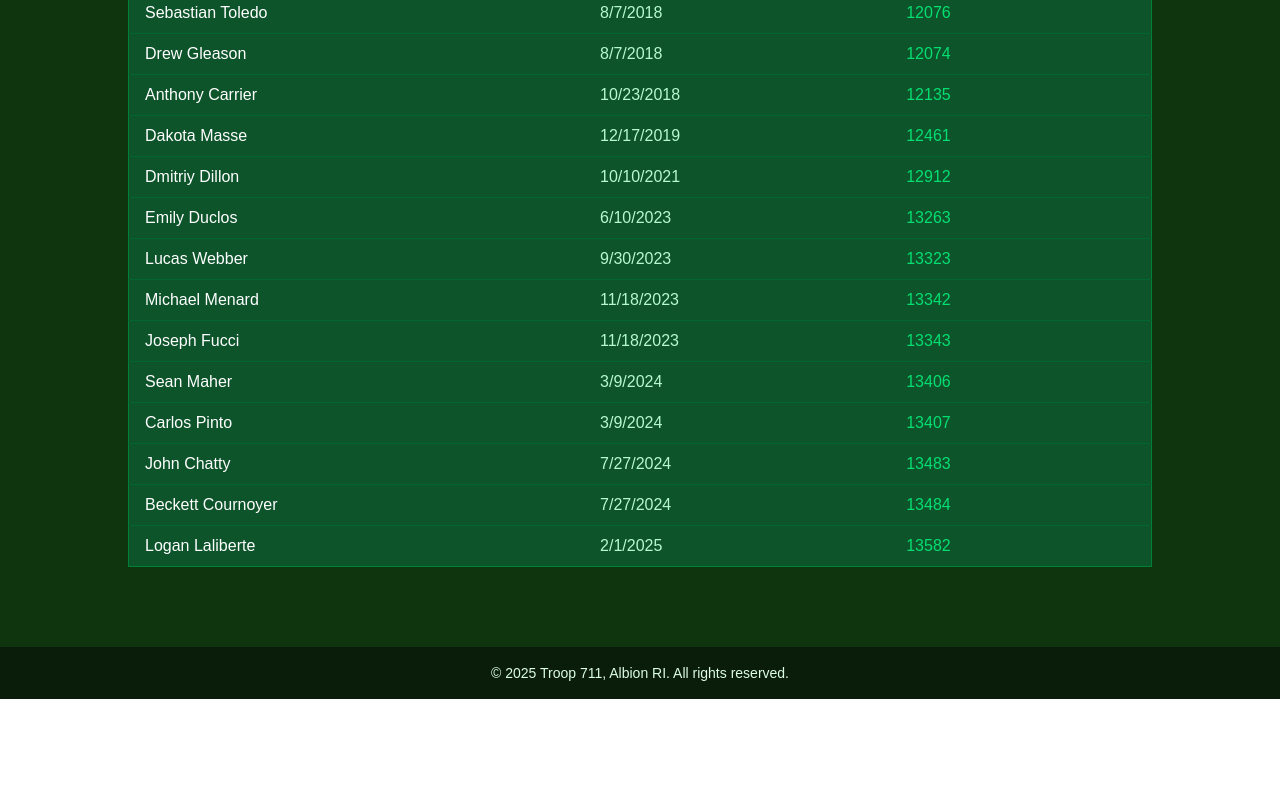
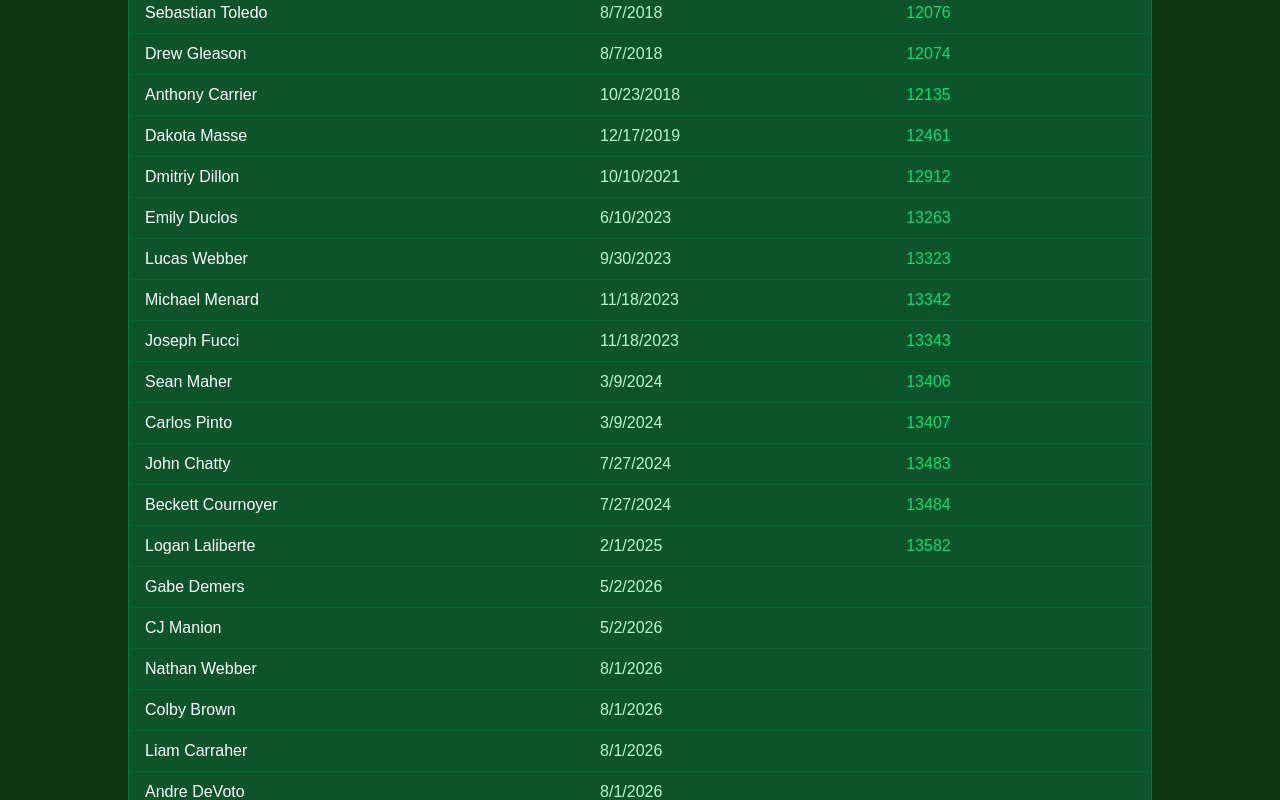
Before and after one commit to XCraftMan52/troop711, a Next.js app: page /eagles-nest in a window 1280 px wide. Shown: the part 2000-2800 px from the top of the page. Before the commit the page ends 2699 px from the top, so only its background shows below. Built offline with nearby package versions, Linux system fonts and the light colour scheme.

Commit message:
fix: add new eagle scout members to the Eagles Nest page

```diff
--- a/src/app/eagles-nest/page.tsx
+++ b/src/app/eagles-nest/page.tsx
@@ -54,7 +54,13 @@ const eagleScouts = [
   { name: 'Carlos Pinto', date: '3/9/2024', id: '13407' },
   { name: 'John Chatty', date: '7/27/2024', id: '13483' },
   { name: 'Beckett Cournoyer', date: '7/27/2024', id: '13484' },
-  { name: 'Logan Laliberte', date: '2/1/2025', id: '13582' }
+  { name: 'Logan Laliberte', date: '2/1/2025', id: '13582' },
+  { name: 'Gabe Demers', date: '5/2/2026', id: '' },
+  { name: 'CJ Manion', date: '5/2/2026', id: '' },
+  { name: 'Nathan Webber', date: '8/1/2026', id: '' },
+  { name: 'Colby Brown', date: '8/1/2026', id: '' },
+  { name: 'Liam Carraher', date: '8/1/2026', id: '' },
+  { name: 'Andre DeVoto', date: '8/1/2026', id: '' },
 ];
 
 export default function EaglesNest() {
```
